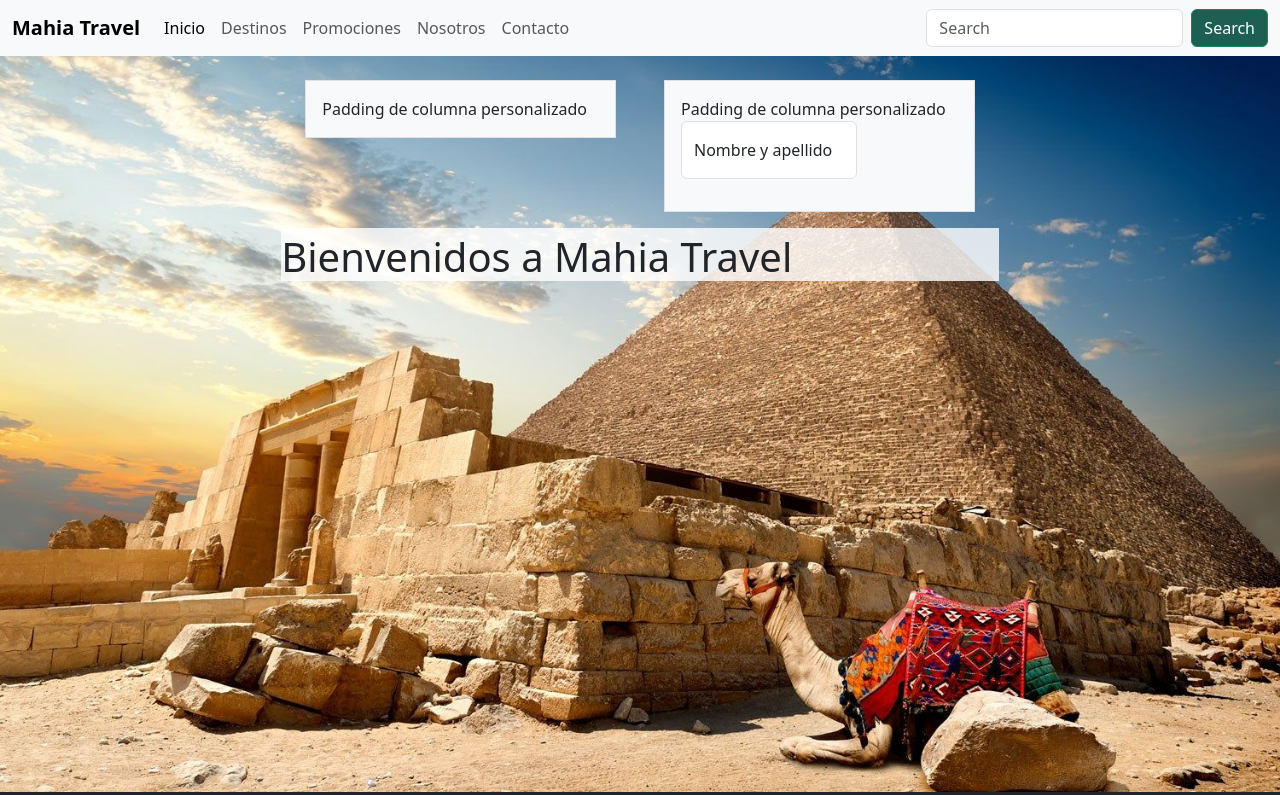
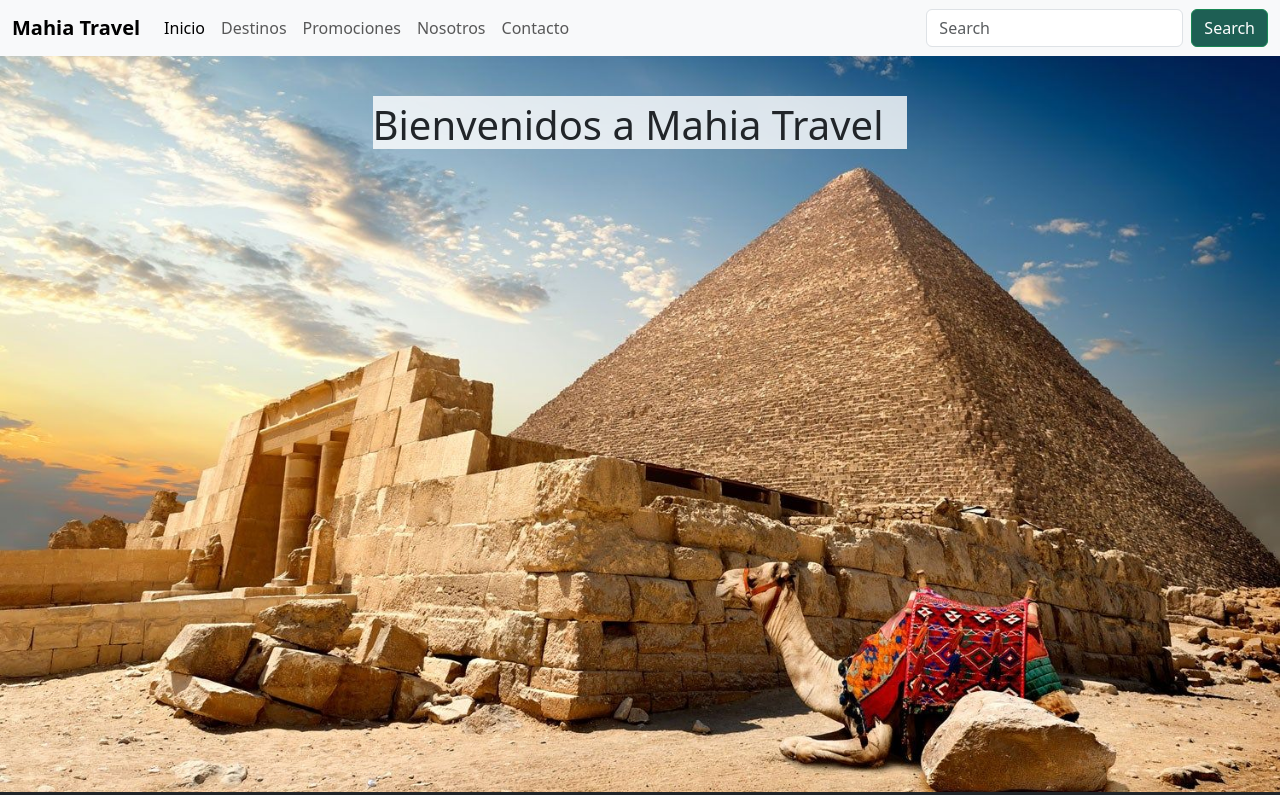
Before and after one commit to belmahia/mahia-travel, a plain HTML site: page index.html in a window 1280 px wide. Shown: the top 795 px of the page. Drawn offline with nearby package versions, Linux system fonts and the light colour scheme.

Commit message:
cambios de encabezado

```diff
--- a/css/style.css
+++ b/css/style.css
@@ -56,7 +56,7 @@
     color: red;
     justify-content: lefts;
 }
-.promociones, .nosotros{
+.promociones, .nosotros, .destinos, .contacto{
     background-color: rgb(30, 95, 84);
     color: white;
     border-radius: 10px;
@@ -69,6 +69,3 @@
     border-radius: 10px;
     box-shadow: 2px 2px 5px rgb(75, 73, 73)
 }
-.nosotrostexto{
-    font-stretch: ultra-expanded;
-}
--- a/index.html
+++ b/index.html
@@ -38,27 +38,6 @@
             <div class="containere py-4">
                  <div class="row">
                     <div class="col-mb-8">
-                        <div class="container px-4">
-                            <div class="row gx-5">
-                              <div class="col">
-                                <div class="p-3 border bg-light">Padding de columna personalizado</div>
-                              </div>
-                              <div class="col">
-                                <div class="p-3 border bg-light">Padding de columna personalizado
-                                    <div class="row">
-                                        <div class="col-md-8">
-                                            <form action="">
-                                                <div class="form-floating mb-3">
-                                                    <input type="nombre y apellido" class="form-control" id="Nombre" placeholder="Nombre y apellido">
-                                                    <label for="Nombre y Apellido">Nombre y apellido</label>
-                                                </div>
-                                            </form>
-                                        </div>
-                                    </div>
-                                </div>
-                              </div>
-                            </div>
-                          </div>
                         <div class="tituloinicial mt-3 mb-4">
                             <h1>Bienvenidos a Mahia Travel</h1>
                         </div>
```
Also changed, not shown: pages/contacto.html (+4 -1 lines), pages/destinos.html (+4 -1 lines).
